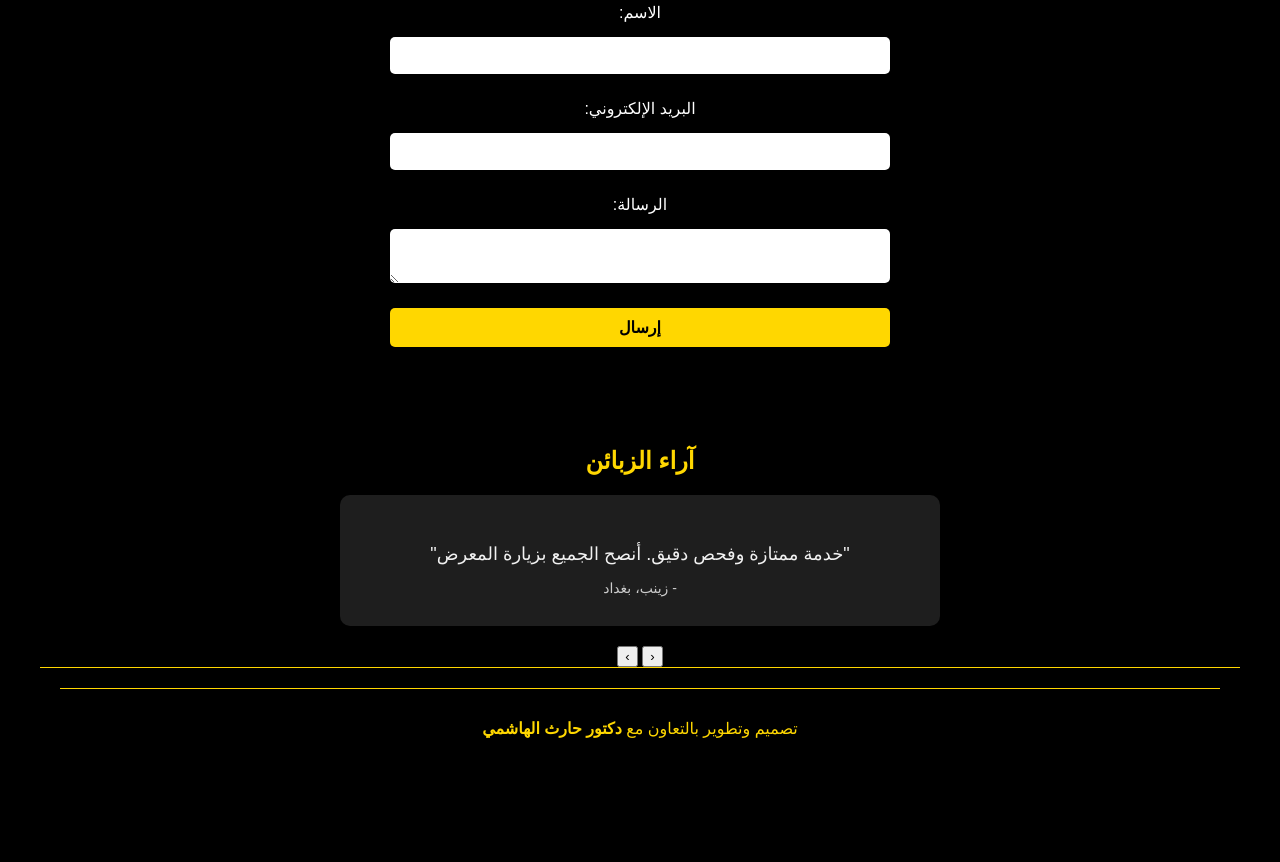
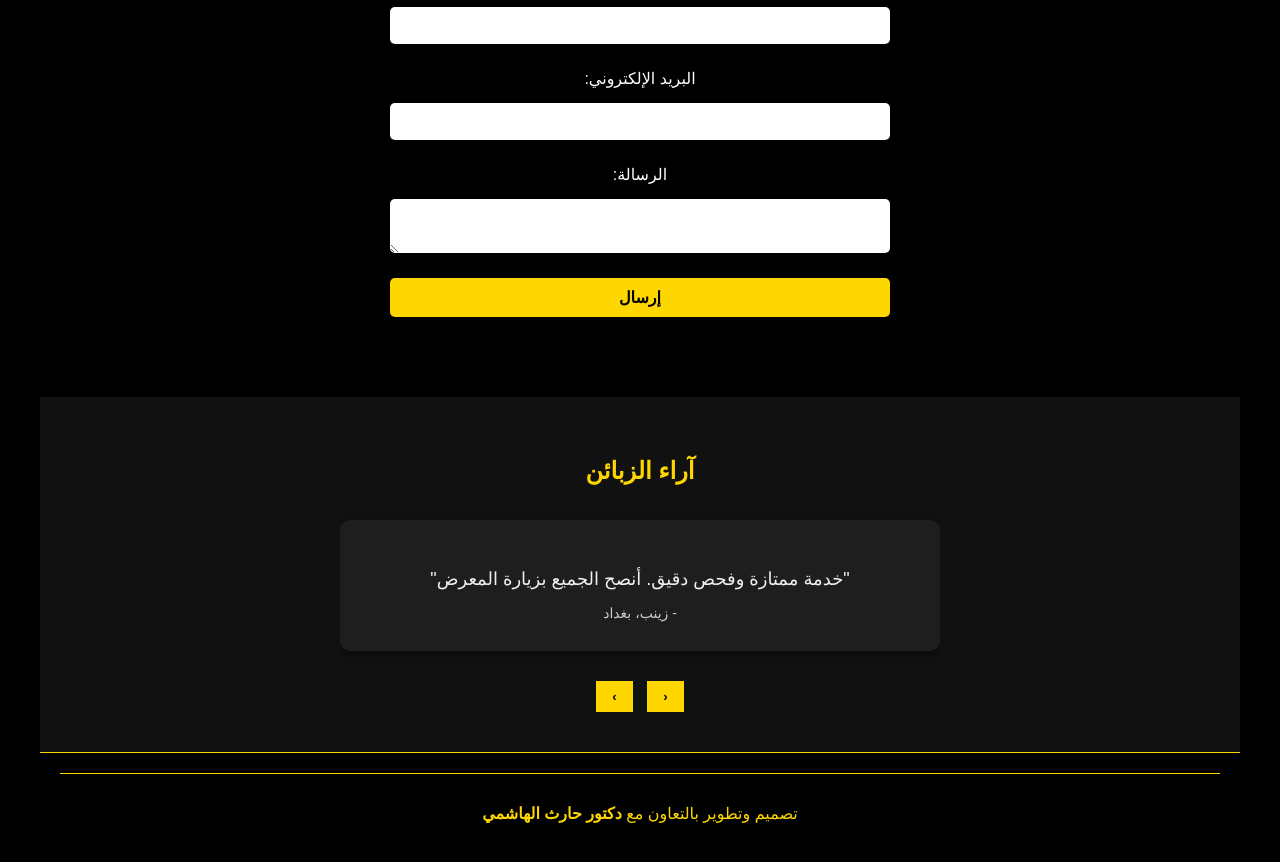
Before and after one commit to goldoptics/goldoptics.github.io, a plain HTML site: page index.html in a window 1280 px wide. Shown: the part 2003-2865 px from the top of the page. Before the commit the page ends 2831 px from the top, so only its background shows below. Drawn offline with Linux system fonts and the light colour scheme.

Commit message:
Update style.css

```diff
--- a/style.css
+++ b/style.css
@@ -482,3 +482,39 @@ body {
 .slider-controls span:hover {
   color: white;
 }
+#testimonials {
+  text-align: center;
+  padding: 40px 20px;
+  background-color: #111;
+  color: gold;
+}
+
+.testimonial-slider {
+  position: relative;
+  overflow: hidden;
+  max-width: 600px;
+  margin: 0 auto;
+}
+
+.testimonial {
+  display: none;
+  transition: opacity 0.5s ease-in-out;
+}
+
+.testimonial.active {
+  display: block;
+}
+
+.slider-controls {
+  margin-top: 15px;
+}
+
+.slider-controls button {
+  background-color: gold;
+  color: black;
+  border: none;
+  padding: 8px 16px;
+  margin: 0 5px;
+  cursor: pointer;
+  font-weight: bold;
+}
```
